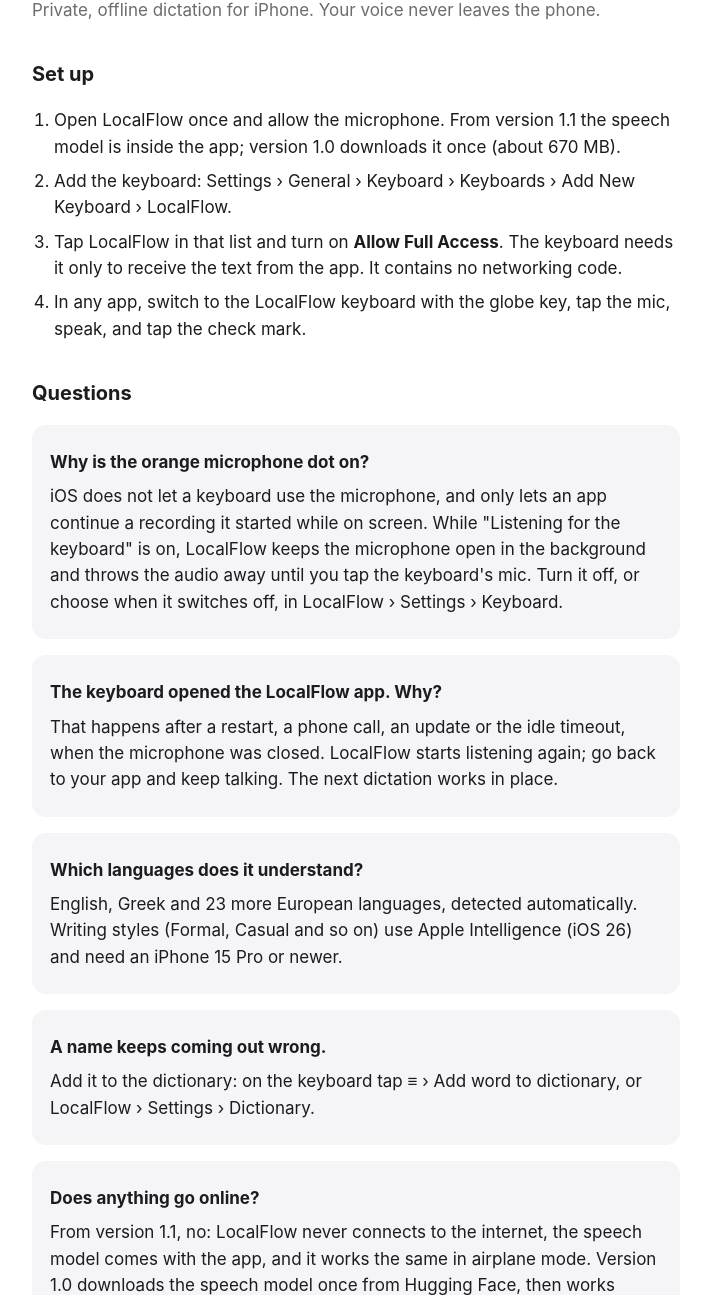
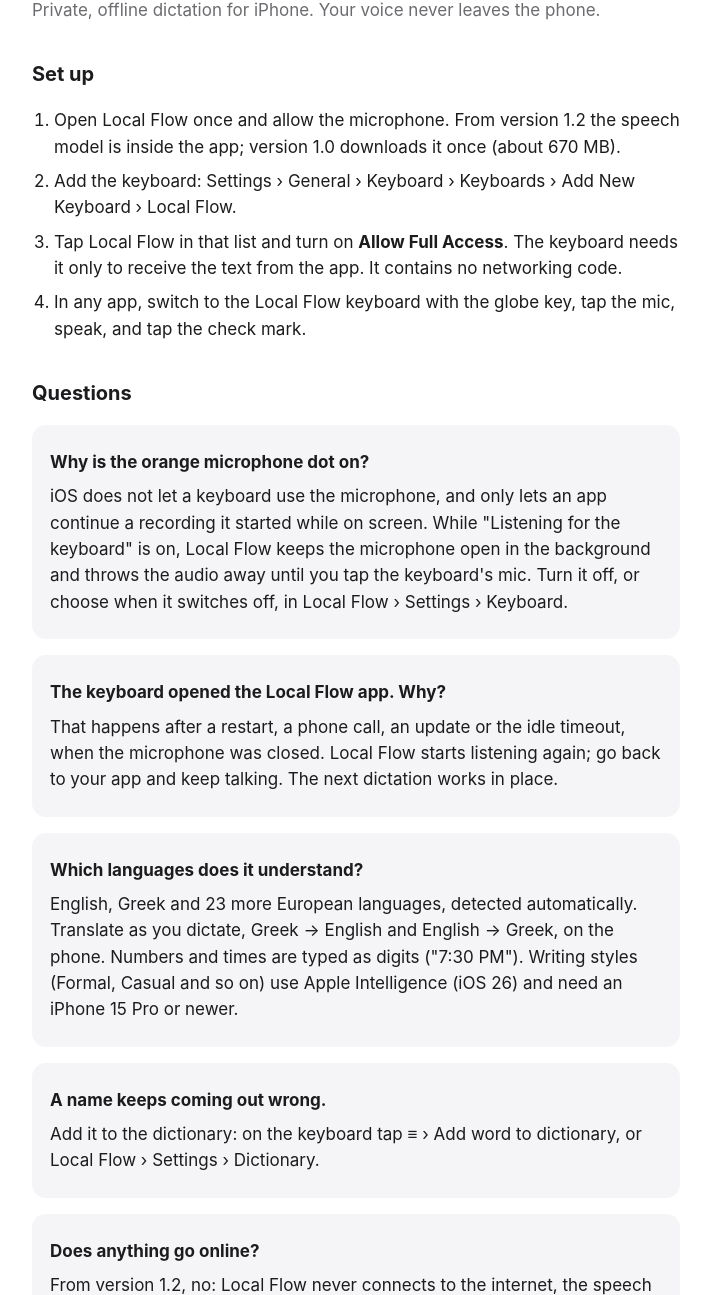
Before and after one commit to Bhargavareddy007/LocalFlow, a plain HTML site: page ios/index.html in a window 1280 px wide. Shown: the part 115-1410 px from the top of the page, without its empty margins (284-994 px from the left). Drawn offline with Linux system fonts and the light colour scheme.

Commit message:
iPhone 1.2: Local Flow name, on-device translation, digits; 1.0 download note kept
Co-Authored-By: Claude Opus 5.5 <noreply@anthropic.com>

```diff
--- a/ios/index.html
+++ b/ios/index.html
@@ -3,46 +3,46 @@
 <head>
 <meta charset="utf-8">
 <meta name="viewport" content="width=device-width, initial-scale=1">
-<title>LocalFlow Support</title>
-<meta name="description" content="Help for LocalFlow, private offline dictation and keyboard for iPhone.">
+<title>Local Flow Support</title>
+<meta name="description" content="Help for Local Flow, private offline dictation and keyboard for iPhone.">
 <link rel="stylesheet" href="style.css">
 </head>
 <body>
 <main>
 <header>
   <img src="icon.png" alt="">
-  <h1>LocalFlow</h1>
+  <h1>Local Flow</h1>
 </header>
 <p class="tagline">Private, offline dictation for iPhone. Your voice never leaves the phone.</p>
 
 <h2>Set up</h2>
 <ol>
-  <li>Open LocalFlow once and allow the microphone. From version 1.1 the speech model is inside the app; version 1.0 downloads it once (about 670 MB).</li>
-  <li>Add the keyboard: Settings › General › Keyboard › Keyboards › Add New Keyboard › LocalFlow.</li>
-  <li>Tap LocalFlow in that list and turn on <strong>Allow Full Access</strong>. The keyboard needs it only to receive the text from the app. It contains no networking code.</li>
-  <li>In any app, switch to the LocalFlow keyboard with the globe key, tap the mic, speak, and tap the check mark.</li>
+  <li>Open Local Flow once and allow the microphone. From version 1.2 the speech model is inside the app; version 1.0 downloads it once (about 670 MB).</li>
+  <li>Add the keyboard: Settings › General › Keyboard › Keyboards › Add New Keyboard › Local Flow.</li>
+  <li>Tap Local Flow in that list and turn on <strong>Allow Full Access</strong>. The keyboard needs it only to receive the text from the app. It contains no networking code.</li>
+  <li>In any app, switch to the Local Flow keyboard with the globe key, tap the mic, speak, and tap the check mark.</li>
 </ol>
 
 <h2>Questions</h2>
 <div class="card">
   <p><strong>Why is the orange microphone dot on?</strong></p>
-  <p>iOS does not let a keyboard use the microphone, and only lets an app continue a recording it started while on screen. While "Listening for the keyboard" is on, LocalFlow keeps the microphone open in the background and throws the audio away until you tap the keyboard's mic. Turn it off, or choose when it switches off, in LocalFlow › Settings › Keyboard.</p>
+  <p>iOS does not let a keyboard use the microphone, and only lets an app continue a recording it started while on screen. While "Listening for the keyboard" is on, Local Flow keeps the microphone open in the background and throws the audio away until you tap the keyboard's mic. Turn it off, or choose when it switches off, in Local Flow › Settings › Keyboard.</p>
 </div>
 <div class="card">
-  <p><strong>The keyboard opened the LocalFlow app. Why?</strong></p>
-  <p>That happens after a restart, a phone call, an update or the idle timeout, when the microphone was closed. LocalFlow starts listening again; go back to your app and keep talking. The next dictation works in place.</p>
+  <p><strong>The keyboard opened the Local Flow app. Why?</strong></p>
+  <p>That happens after a restart, a phone call, an update or the idle timeout, when the microphone was closed. Local Flow starts listening again; go back to your app and keep talking. The next dictation works in place.</p>
 </div>
 <div class="card">
   <p><strong>Which languages does it understand?</strong></p>
-  <p>English, Greek and 23 more European languages, detected automatically. Writing styles (Formal, Casual and so on) use Apple Intelligence (iOS 26) and need an iPhone 15 Pro or newer.</p>
+  <p>English, Greek and 23 more European languages, detected automatically. Translate as you dictate, Greek → English and English → Greek, on the phone. Numbers and times are typed as digits ("7:30 PM"). Writing styles (Formal, Casual and so on) use Apple Intelligence (iOS 26) and need an iPhone 15 Pro or newer.</p>
 </div>
 <div class="card">
   <p><strong>A name keeps coming out wrong.</strong></p>
-  <p>Add it to the dictionary: on the keyboard tap ≡ › Add word to dictionary, or LocalFlow › Settings › Dictionary.</p>
+  <p>Add it to the dictionary: on the keyboard tap ≡ › Add word to dictionary, or Local Flow › Settings › Dictionary.</p>
 </div>
 <div class="card">
   <p><strong>Does anything go online?</strong></p>
-  <p>From version 1.1, no: LocalFlow never connects to the internet, the speech model comes with the app, and it works the same in airplane mode. Version 1.0 downloads the speech model once from Hugging Face, then works offline. There are no accounts, analytics or servers. See the <a href="privacy.html">privacy policy</a>.</p>
+  <p>From version 1.2, no: Local Flow never connects to the internet, the speech model comes with the app, and it works the same in airplane mode. Version 1.0 downloads the speech model once from Hugging Face, then works offline. There are no accounts, analytics or servers. See the <a href="privacy.html">privacy policy</a>.</p>
 </div>
 
 <h2>Contact</h2>
```
Also changed, not shown: index.html (+2 -2 lines), ios/privacy.html (+11 -10 lines).
